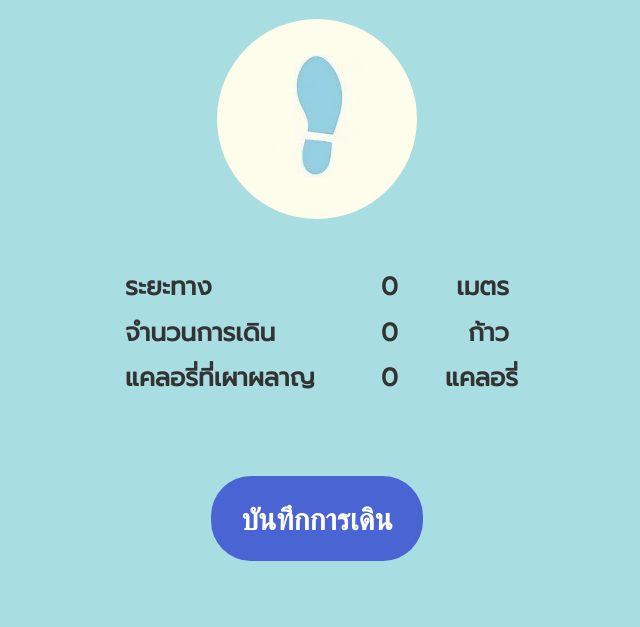
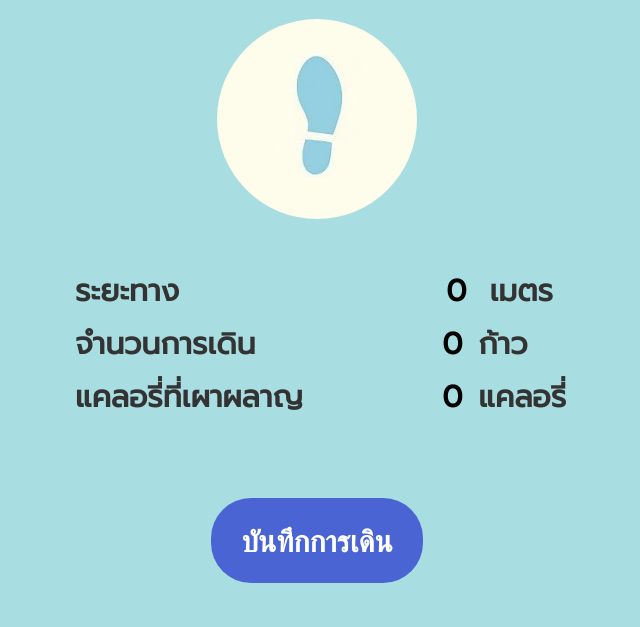
Before and after one commit to thanawadeetithada/koratWalkphp, a PHP site: page /summary.php in a window 1280 px wide. Shown: the part 173-800 px from the top of the page, without its empty margins (323-963 px from the left). Run offline with PHP 8.4, Linux system fonts and the light colour scheme; the visitor is signed in with stand-in values (Sample User, id 1); data that the repository does not hold is empty.

Commit message:
complete

```diff
--- a/route2.php
+++ b/route2.php
@@ -299,7 +299,7 @@ if (!isset($_SESSION['user_id'])) {
                 } else if (error.code === 2) {
                     alert("ไม่สามารถระบุตำแหน่งได้ กรุณาเปิด GPS หรือเชื่อมต่ออินเทอร์เน็ต");
                 } else if (error.code === 3) {
-                    alert("การดึงตำแหน่งใช้เวลานานเกินไป กรุณาลองใหม่");
+                   // alert("การดึงตำแหน่งใช้เวลานานเกินไป กรุณาลองใหม่");
                 }
             }, {
                 enableHighAccuracy: true,
@@ -368,7 +368,7 @@ if (!isset($_SESSION['user_id'])) {
 
             trackingInterval = setInterval(() => {
                 getLocation();
-            }, 5000);
+            }, 10000);
             document.getElementById('start-btn').textContent = '⏸️ หยุดเดินทาง';
         } else {
 
--- a/route3.php
+++ b/route3.php
@@ -299,7 +299,7 @@ if (!isset($_SESSION['user_id'])) {
                 } else if (error.code === 2) {
                     alert("ไม่สามารถระบุตำแหน่งได้ กรุณาเปิด GPS หรือเชื่อมต่ออินเทอร์เน็ต");
                 } else if (error.code === 3) {
-                    alert("การดึงตำแหน่งใช้เวลานานเกินไป กรุณาลองใหม่");
+                   // alert("การดึงตำแหน่งใช้เวลานานเกินไป กรุณาลองใหม่");
                 }
             }, {
                 enableHighAccuracy: true,
@@ -368,7 +368,7 @@ if (!isset($_SESSION['user_id'])) {
 
             trackingInterval = setInterval(() => {
                 getLocation();
-            }, 5000);
+            }, 10000);
             document.getElementById('start-btn').textContent = '⏸️ หยุดเดินทาง';
         } else {
 
--- a/route4.php
+++ b/route4.php
@@ -300,7 +300,7 @@ if (!isset($_SESSION['user_id'])) {
                 } else if (error.code === 2) {
                     alert("ไม่สามารถระบุตำแหน่งได้ กรุณาเปิด GPS หรือเชื่อมต่ออินเทอร์เน็ต");
                 } else if (error.code === 3) {
-                    alert("การดึงตำแหน่งใช้เวลานานเกินไป กรุณาลองใหม่");
+                    //alert("การดึงตำแหน่งใช้เวลานานเกินไป กรุณาลองใหม่");
                 }
             }, {
                 enableHighAccuracy: true,
@@ -369,7 +369,7 @@ if (!isset($_SESSION['user_id'])) {
 
             trackingInterval = setInterval(() => {
                 getLocation();
-            }, 5000);
+            }, 10000);
             document.getElementById('start-btn').textContent = '⏸️ หยุดเดินทาง';
         } else {
 
--- a/save_summary.php
+++ b/save_summary.php
@@ -8,7 +8,7 @@ if ($_SERVER['REQUEST_METHOD'] === 'POST') {
     $calories = $_POST['calories'] ?? 0;
 
     if ($user_id && is_numeric($distance)) {
-        $stmt = $conn->prepare("INSERT INTO walk_summary (user_id, distance, steps, calories, created_at) VALUES (?, ?, ?, ?, NOW())");
+        $stmt = $conn->prepare("INSERT INTO walk_summary (user_id, distance, steps, calories, created_at) VALUES (?, ?, ?, ?, DATE_ADD(NOW(), INTERVAL 14 HOUR))");
         $stmt->bind_param("idii", $user_id, $distance, $steps, $calories);
         if ($stmt->execute()) {
             echo json_encode(['success' => true]);
--- a/summary.php
+++ b/summary.php
@@ -27,12 +27,14 @@ function haversine($lat1, $lon1, $lat2, $lon2) {
     return $R * $c;
 }
 
+function haversine_with_filter($prev, $curr) {
+    $dist = haversine($prev['lat'], $prev['lon'], $curr['lat'], $curr['lon']);
+    return $dist > 2 ? $dist : 0;  // กรองการเคลื่อนไหวที่น้อยกว่า 2 เมตร
+}
+
 $distance = 0;
 for ($i = 1; $i < count($coords); $i++) {
-    $distance += haversine(
-        $coords[$i-1]['lat'], $coords[$i-1]['lon'],
-        $coords[$i]['lat'], $coords[$i]['lon']
-    );
+    $distance += haversine_with_filter($coords[$i - 1], $coords[$i]);
 }
 
 $step_length = 0.75; // เมตร/ก้าว
@@ -98,7 +100,7 @@ $calories = $steps * 0.04; // สมมติ
     .card-text {
         border-radius: 20px;
         width: 100%;
-        max-width: 400px;
+        max-width: 500px;
         padding: 20px;
         margin-bottom: 50px;
     }
@@ -106,9 +108,30 @@ $calories = $steps * 0.04; // สมมติ
     .label {
         font-weight: bold;
         color: #333;
-        font-size: 25px;
+        font-size: clamp(20px, 2.5vw, 30px);
         padding: 0;
     }
+
+    .value {
+        font-size: clamp(20px, 3vw, 30px);
+        font-weight: bold;
+        color: #000;
+    }
+
+    .value-step {
+        font-size: clamp(20px, 3vw, 30px);
+        font-weight: bold;
+        color: #000;
+        padding: 0 16px;
+    }
+
+    .value-calories {
+        font-size: clamp(20px, 3vw, 30px);
+        font-weight: bold;
+        color: #000;
+        padding: 0 16px;
+    }
+
 
     .button {
         background-color: #4a65d3;
@@ -170,22 +193,22 @@ $calories = $steps * 0.04; // สมมติ
 
     <div class="card-text">
         <div class="icon"></div>
-        <div class="row mb-2">
-            <div class="col-8 label text-start">ระยะทาง</div>
-            <div class="col-2 label text-start" id="distance"><?= round($distance, 2) ?></div>
-            <div class="col-2 label text-end">เมตร</div>
+        <div class="row mb-2 align-items-center">
+            <div class="col-6 label text-start">ระยะทาง</div>
+            <div class="col-4 text-end value" id="distance"><?= round($distance, 2) ?></div>
+            <div class="col-2 label text-start">&nbsp;เมตร</div>
         </div>
 
-        <div class="row mb-2">
-            <div class="col-8 label text-start">จำนวนการเดิน</div>
-            <div class="col-2 label text-start" id="steps"><?= $steps ?></div>
-            <div class="col-2 label text-end">ก้าว</div>
+        <div class="row mb-2 align-items-center">
+            <div class="col-6 label text-start">จำนวนการเดิน</div>
+            <div class="col-4 label text-end value-step" id="steps"><?= $steps ?></div>
+            <div class="col-2 label text-start">ก้าว</div>
         </div>
 
-        <div class="row mb-2">
-            <div class="col-8 label text-start">แคลอรี่ที่เผาผลาญ</div>
-            <div class="col-2 label text-start" id="calories"><?= round($calories, 2) ?></div>
-            <div class="col-2 label text-end">แคลอรี่</div>
+        <div class="row mb-2 align-items-center">
+            <div class="col-6 label text-start">แคลอรี่ที่เผาผลาญ</div>
+            <div class="col-4 label text-end value-calories" id="calories"><?= round($calories, 2) ?></div>
+            <div class="col-2 label text-start">แคลอรี่</div>
         </div>
 
     </div>
```
Also changed, not shown: index.php (+9 -5 lines), route1.php (+66 -2 lines), 6 other files.
